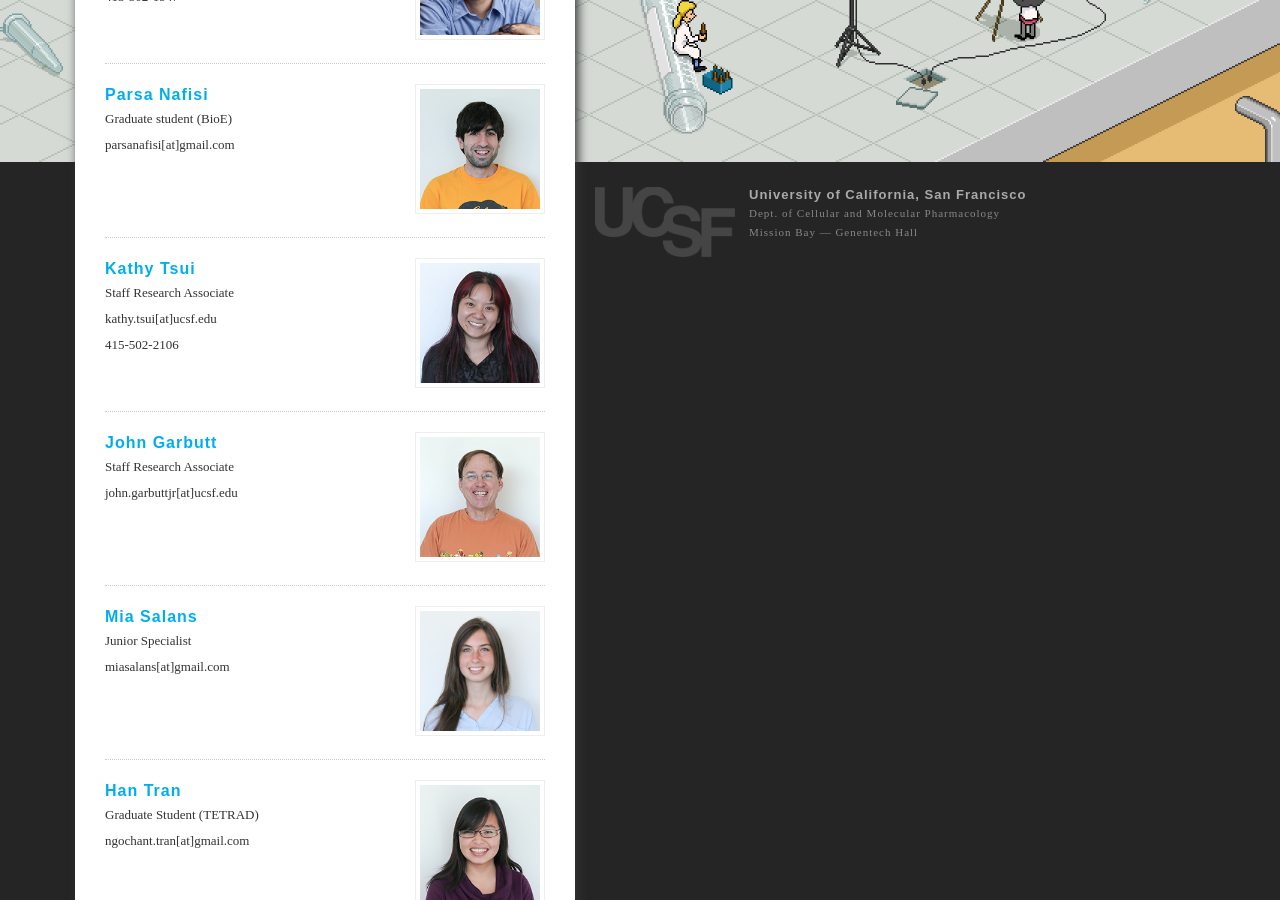
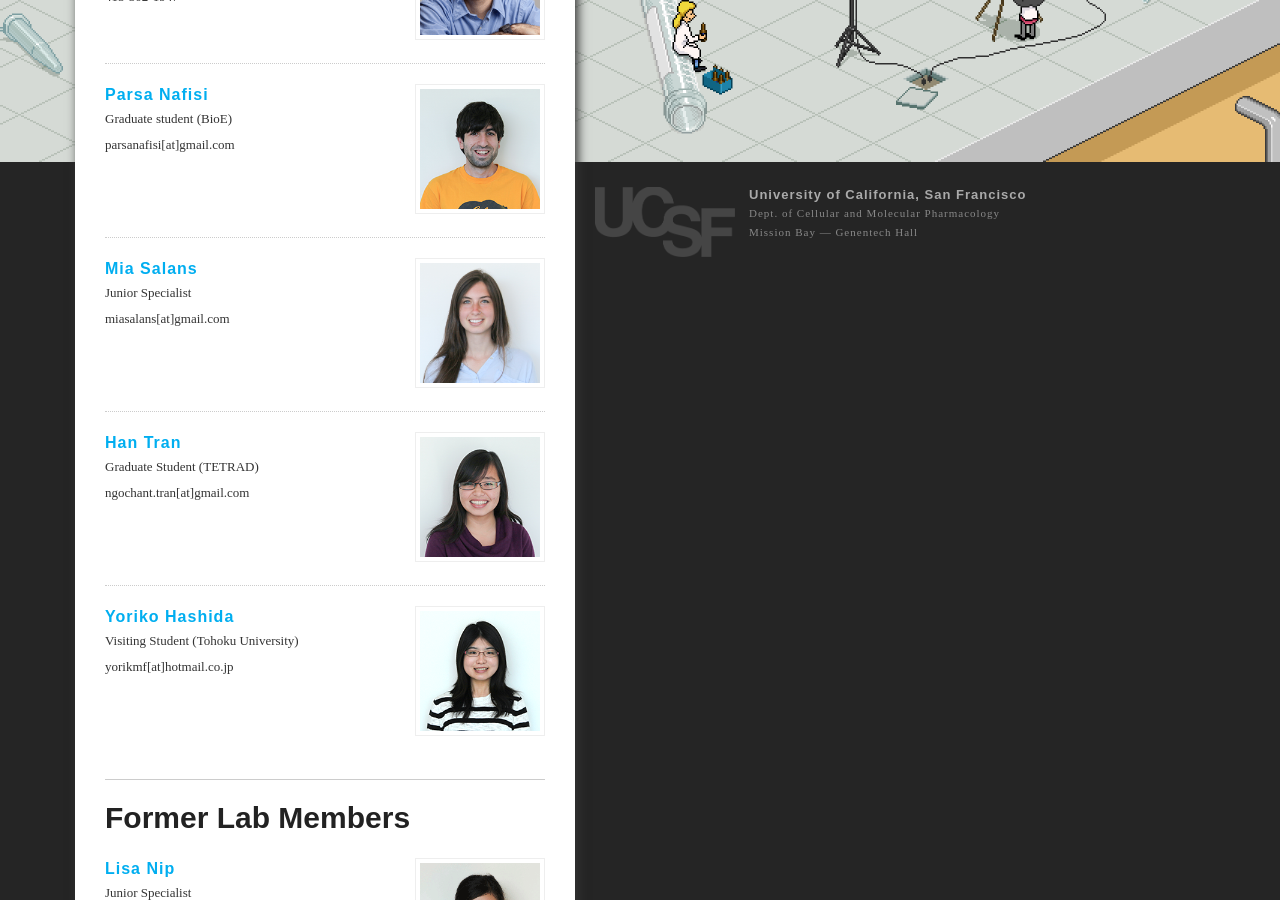
Before and after one commit to douglaslab/bionano.ucsf.edu, a Jekyll site: the page built from people.html, in a window 1280 px wide and 900 px high, scrolled down 410 px. Built offline with Jekyll 4.4.1, drawn with Linux system fonts in a browser that asks for light colours; nearby versions of some CDN libraries; some of the changed text lies outside the part shown.

Commit message:
+Yoriko, -Kat, -John

```diff
--- a/people.html
+++ b/people.html
@@ -40,34 +40,6 @@ description: The people working at the Douglas Lab at the University of Californ
 </div>
 
 <div class="biography">
-	<img src="/assets/images/portraits/kat.png" class="portrait" />
-	<h4 class="title">
-		<a target="_new" href="#">Kathy Tsui</a>
-	</h4>
-	<p class="text">
-		<small>
-			Staff Research Associate</br>
-			kathy.tsui[at]ucsf.edu</br>
-			415-502-2106</br>
-		</small>
-	</p>
-</div>
-
-<div class="biography">
-	<img src="/assets/images/portraits/john.png" class="portrait" />
-	<h4 class="title">
-		<a target="_new" href="http://www.linkedin.com/profile/view?id=14538129">John Garbutt</a>
-	</h4>
-	<p class="text">
-		<small>
-			Staff Research Associate</br>
-			john.garbuttjr[at]ucsf.edu</br>
-		</small>
-	</p>
-</div>
-
-
-<div class="biography">
 	<img src="/assets/images/portraits/mia.png" class="portrait" />
 	<h4 class="title">
 		<a href="#">Mia Salans</a>
@@ -89,6 +61,19 @@ description: The people working at the Douglas Lab at the University of Californ
 		<small>
 			Graduate Student (TETRAD)</br>
 			ngochant.tran[at]gmail.com</br>
+		</small>
+	</p>
+</div>
+
+<div class="biography">
+	<img src="/assets/images/portraits/yoriko.png" class="portrait" />
+	<h4 class="title">
+		<a href="#">Yoriko Hashida</a>
+	</h4>
+	<p class="text">
+		<small>
+			Visiting Student (Tohoku University)</br>
+			yorikmf[at]hotmail.co.jp</br>
 		</small>
 	</p>
 </div>
@@ -208,4 +193,32 @@ description: The people working at the Douglas Lab at the University of Californ
 	</p>
 </div>
 
+<div class="biography">
+	<img src="/assets/images/portraits/kat.png" class="portrait" />
+	<h4 class="title">
+		<a target="_new" href="#">Kathy Tsui</a>
+	</h4>
+	<p class="text">
+		<small>
+			Staff Research Associate</br>
+			kathy.tsui[at]ucsf.edu</br>
+			415-502-2106</br>
+		</small>
+	</p>
+</div>
+
+<div class="biography">
+	<img src="/assets/images/portraits/john.png" class="portrait" />
+	<h4 class="title">
+		<a target="_new" href="http://www.linkedin.com/profile/view?id=14538129">John Garbutt</a>
+	</h4>
+	<p class="text">
+		<small>
+			Staff Research Associate</br>
+			john.garbuttjr[at]ucsf.edu</br>
+		</small>
+	</p>
+</div>
+
+
 </div><!-- /biographies -->
```
Also changed, not shown: assets/images/portraits/yoriko.png (added).
